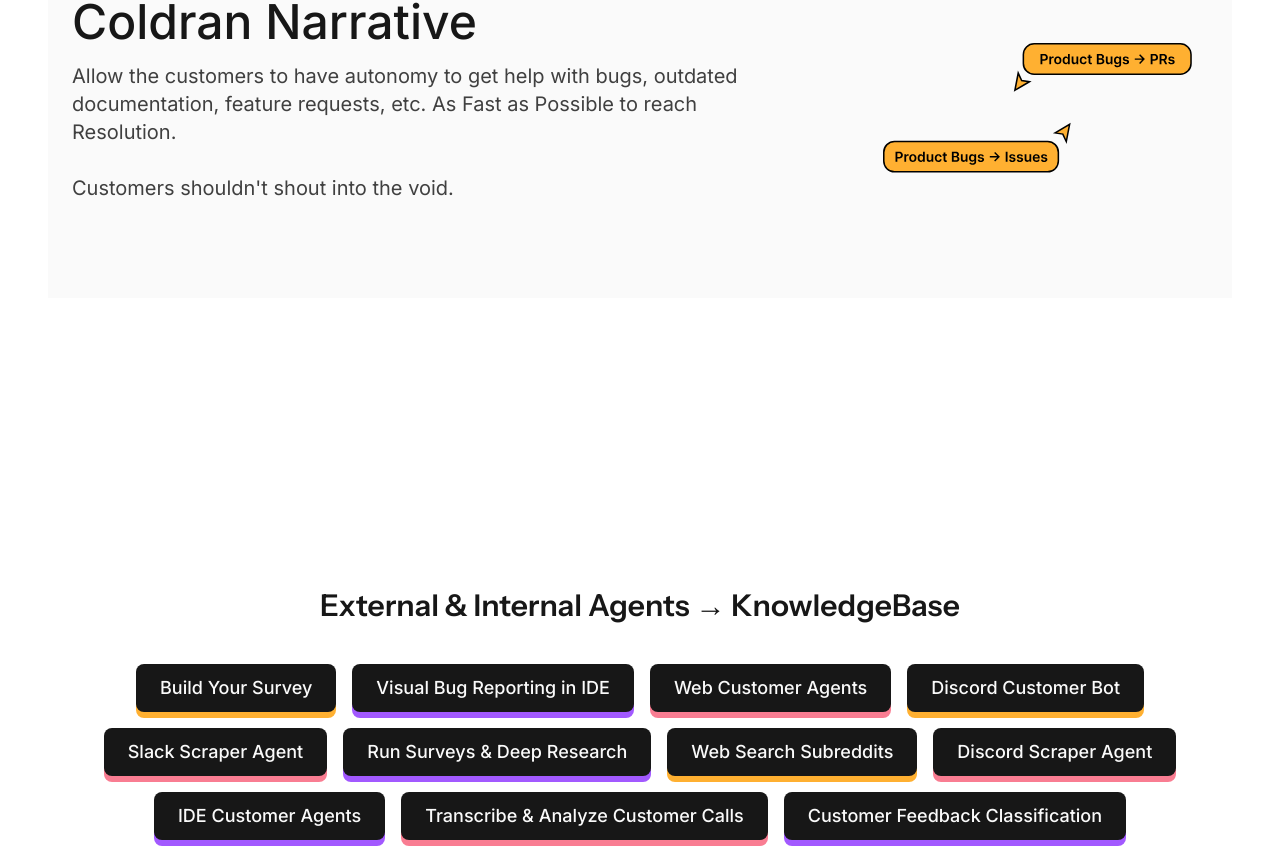
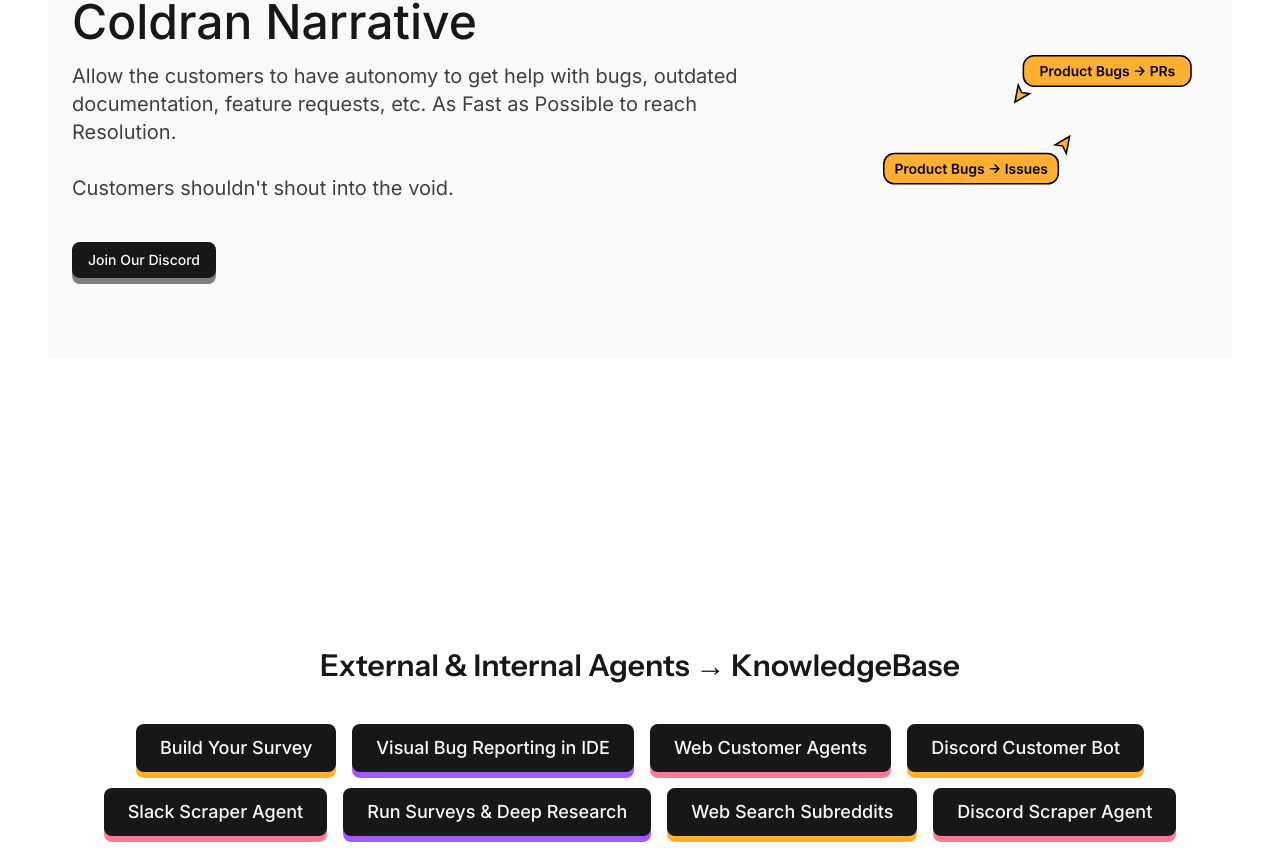
Before and after one commit to ColdranAI/web, a Next.js app: page / in a window 1280 px wide. Shown: the part 1002-1852 px from the top of the page. Built offline with nearby package versions, Linux system fonts and the light colour scheme.

Commit message:
Update page.tsx

```diff
--- a/src/app/(marketing)/page.tsx
+++ b/src/app/(marketing)/page.tsx
@@ -100,7 +100,7 @@ export default function Home() {
   <h2 className="text-5xl font-medium text-neutral-900 mb-6font-instrument-sans">
   Coldran Narrative
   </h2>
-  <p className="text-xl text-neutral-700 my-4 max-w-2xl">
+  <p className="text-xl mb-10 text-neutral-700 my-4 max-w-2xl">
     Allow the customers to have autonomy to get help with bugs, outdated documentation, feature requests, etc.
     As Fast as Possible to reach Resolution.
     <br />
@@ -111,6 +111,9 @@ export default function Home() {
   <div>
     <PRIssues />
   </div>
+    <a href="https://discord.gg/rDDqA83eGz" target="_blank">
+    <Button variant="gray">Join Our Discord</Button>
+  </a>
 </div>
 
         <div className="flex flex-col items-center justify-center min-h-screen my-10">
```
